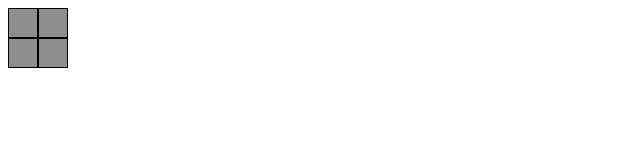
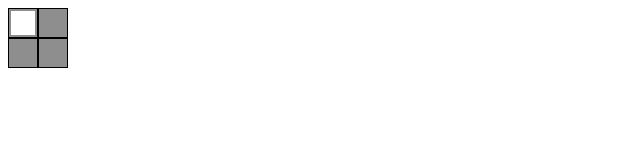
Before and after one commit to jay-medina/Picross, a React app: page / in a window 1280 px wide. Both pictures are taken after a click on the element 23 px from the left and 23 px from the top of the page. Shown: the top 160 px of the page, without its empty margins (0-640 px from the left). Built offline with nearby package versions, Linux system fonts and the light colour scheme.

Commit message:
creating board toggle state

```diff
--- /dev/null
+++ b/src/components/Board/BoardContainer.tsx
@@ -0,0 +1,57 @@
+import React from 'react';
+import { CellState } from '../Cell';
+import Board, { CellStates } from './index';
+
+export interface BoardContainerProps {
+  rows: number;
+  columns: number;
+}
+
+
+export interface BoardContainerState {
+  cellStates: CellStates;
+}
+
+class BoardContainer extends React.PureComponent<BoardContainerProps, BoardContainerState> {
+  constructor() {
+    super();
+    this.onClick = this.onClick.bind(this);
+    this.state = {
+      cellStates: {},
+    };
+  }
+
+  render() {
+    return <Board
+      {...this.props}
+      onClick={this.onClick}
+      cellStates={this.state.cellStates}
+    />;
+  }
+
+  private onClick(row: number, column: number) {
+    const key = `${row} - ${column}`;
+
+    const newCellStates = {
+      ...this.state.cellStates,
+      [key]: this.toggleStates(
+        this.state.cellStates[key],
+      ),
+    };
+
+    this.setState({
+      cellStates: newCellStates,
+    });
+  }
+
+  private toggleStates(state?: CellState) {
+    switch (state) {
+      case CellState.Selected: return CellState.Crossed;
+      case CellState.Crossed: return undefined;
+      default: return CellState.Selected;
+    }
+  }
+
+}
+
+export default BoardContainer;
--- a/src/components/Board/index.tsx
+++ b/src/components/Board/index.tsx
@@ -1,22 +1,24 @@
 import React from 'react';
-import Cell, { CellProps } from '../Cell';
+import Cell, { CellProps, CellState } from '../Cell';
 import './index.css';
 
 export interface BoardProps {
   rows: number;
   columns: number;
+  onClick: (row: number, column: number) => void;
+  cellStates: CellStates;
+}
+
+export interface CellStates {
+  [key: string]: (CellState | undefined);
 }
 
 class Board extends React.PureComponent<BoardProps, {}> {
-  constructor() {
-    super();
-    this.onClick = this.onClick.bind(this);
-  }
   render() {
     return (
-     <div>
-       {this.createRowOfCells()}
-     </div>
+      <div>
+        {this.createRowOfCells()}
+      </div>
     );
   }
   private createRowOfCells() {
@@ -34,7 +36,7 @@ class Board extends React.PureComponent<BoardProps, {}> {
   private createRow(rowIndex: number) {
     const { columns } = this.props;
     return (
-      <div className="row">
+      <div key={rowIndex} className="row">
         {this.createCellArray(columns, rowIndex)}
       </div>
     );
@@ -42,17 +44,22 @@ class Board extends React.PureComponent<BoardProps, {}> {
 
   private createCellArray(columns: number, rowIndex: number) {
     const cells: React.ReactElement<CellProps>[] = [];
-
     for (let index = 0; index < columns; index += 1) {
-      cells.push(<Cell key={`${rowIndex} - ${index}`} onClick={this.onClick} />);
+      const key = `${rowIndex} - ${index}`;
+      const state = this.props.cellStates[key];
+      cells.push(
+        <Cell
+          key={key}
+          row={rowIndex}
+          column={index}
+          onClick={this.props.onClick}
+          state={state}
+        />,
+      );
     }
 
     return cells;
   }
-
-  private onClick() {
-    alert('cell clicked');
-  }
 }
 
 export default Board;
--- a/src/components/Cell/index.tsx
+++ b/src/components/Cell/index.tsx
@@ -1,25 +1,41 @@
 import React from 'react';
 import './index.css';
 
-export type CellState = 'selected' | 'crossed';
+export enum CellState {
+  Selected = 'selected',
+  Crossed =  'crossed',
+}
 
 export interface CellProps {
   state?: CellState;
-  onClick: () => void;
+  row: number;
+  column: number;
+  onClick: (row: number, column: number) => void;
 }
 
-function getChildElement(state?: CellState) {
-  switch (state) {
-    case 'crossed': return <div className="cross">&times;</div>;
-    case 'selected': return <div className="selected" />;
-    default: return null;
+class Cell extends React.PureComponent<CellProps, {}> {
+  constructor() {
+    super();
+    this.onClick = this.onClick.bind(this);
+  }
+  render() {
+    return (
+      <div className="cell" onClick={this.onClick}>
+        {this.getChildElement()}
+      </div>
+    );
+  }
+  private getChildElement() {
+    const { state } = this.props;
+    switch (state) {
+      case 'crossed': return <div className="cross">&times;</div>;
+      case 'selected': return <div className="selected" />;
+      default: return null;
+    }
+  }
+  private onClick() {
+    this.props.onClick(this.props.row, this.props.column);
   }
 }
 
-const Cell: React.StatelessComponent<CellProps> = ({ state, onClick }) => (
-  <div className="cell" onClick={onClick}>
-    {getChildElement(state)}
-  </div>
-);
-
 export default Cell;
```
Also changed, not shown: src/index.tsx (+1 -17 lines), 1 other file (tests, documents, lock files or other folders).
